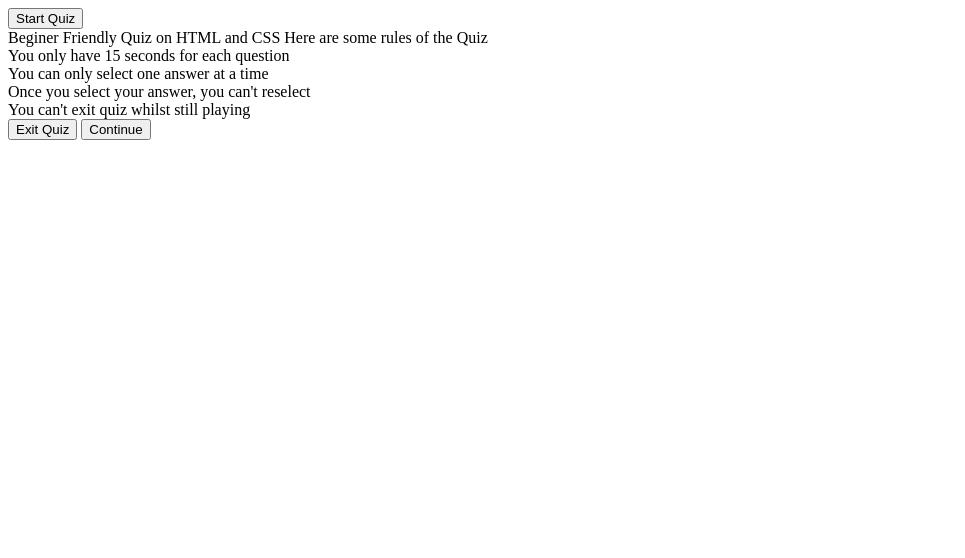
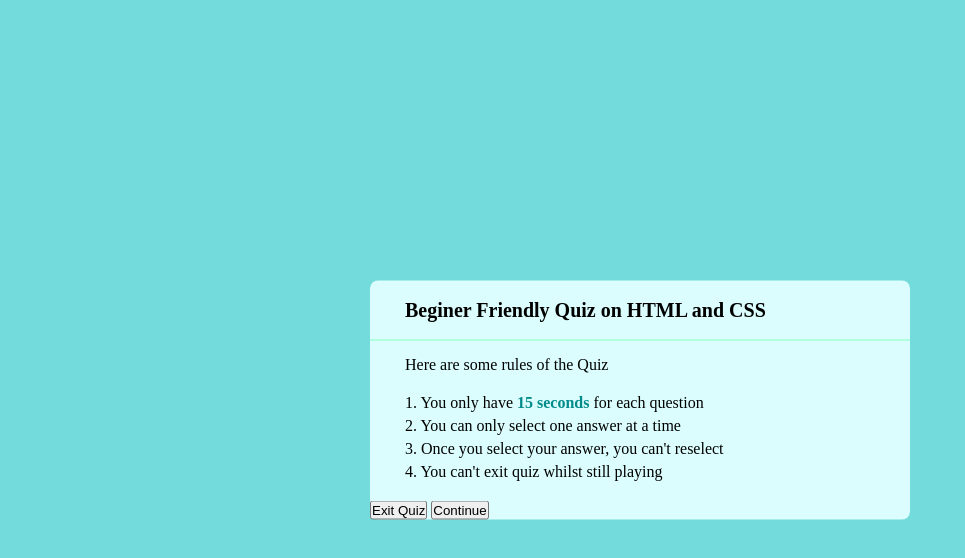
Before and after one commit to Dimmah01/Quiz-app-, a plain HTML site: page index.html in a window 1280 px wide. Shown: the whole page, without its empty margins (0-965 px from the left). Drawn offline with Linux system fonts and the light colour scheme.

Commit message:
modified

```diff
--- a/index.html
+++ b/index.html
@@ -12,19 +12,19 @@
         <div class="rules-container">
             <div class="container-title">
                 <span> Beginer Friendly Quiz on HTML and CSS</span>
-                <span> Here are some rules of the Quiz</span>
             </div>
-        </div>
-        <div class="rules-list">
-            <div class="rule">You only have<span> 15 seconds</span> for each question</div>
-            <div class="rule">You can only select one answer at a time</div>
-            <div class="rule">Once you select your answer, you can't reselect</div>
-            <div class="rule">You can't exit quiz whilst still playing</div>
+            <p class="intro">Here are some rules of the Quiz</p>
+            <div class="rules-list">
+            <div class="rule">1. You only have<span> 15 seconds</span> for each question</div>
+            <div class="rule">2. You can only select one answer at a time</div>
+            <div class="rule">3. Once you select your answer, you can't reselect</div>
+            <div class="rule">4. You can't exit quiz whilst still playing</div>
         </div>
         <div class="btn">
             <button class="exit"> Exit Quiz</button>
             <button class="ctn"> Continue</button>
         </div>
+        </div>
 </div>
 </body>
 </html>
--- a/style.css
+++ b/style.css
@@ -0,0 +1,63 @@
+*{
+    margin: 0;
+    padding: 0;
+    box-sizing: border-box;
+
+}
+body{
+    background: rgb(115, 219, 219);
+}
+
+.strt-btn,
+.rules-container{
+    position: absolute;
+    top: 50%;
+    left: 50%;
+    transform: translate(-50%, -50%);
+}
+.strt-btn button{
+    font-size: 25px;
+    font-weight: 500;
+    color: rgb(225, 248, 248);
+    padding: 15px 30px;
+    outline: none;
+    border: none;
+    border-radius: 5px;
+    background: linear-gradient(to right, hsl(147, 78%, 44%), hsl(192, 90%, 68%));
+    cursor: pointer;
+
+}
+
+.rules-container{
+    width: 540px;
+    background: rgb(219, 253, 253);
+    border-radius: 8px;
+
+}
+.rules-container .container-title{
+    height: 60px;
+    width: 100%;
+    border-bottom:1px solid hsl(147, 100%, 76%);
+    display: flex;
+    align-items: center;
+    padding: 0 35px;
+    font-size: 20px;
+    font-weight: 600;
+
+}
+.rules-container .rules-list{
+    padding: 15px 35px;
+}
+.rules-container .rules-list .rule{
+    margin: 5px 0;
+    font-size: 16px;
+}
+.rules-container .rules-list .rule span{
+    font-weight: 600;
+    color: rgb(2, 139, 139);
+}
+
+.intro{
+    padding: 15px 35px 0px;
+    font-weight: 500;
+}
```
